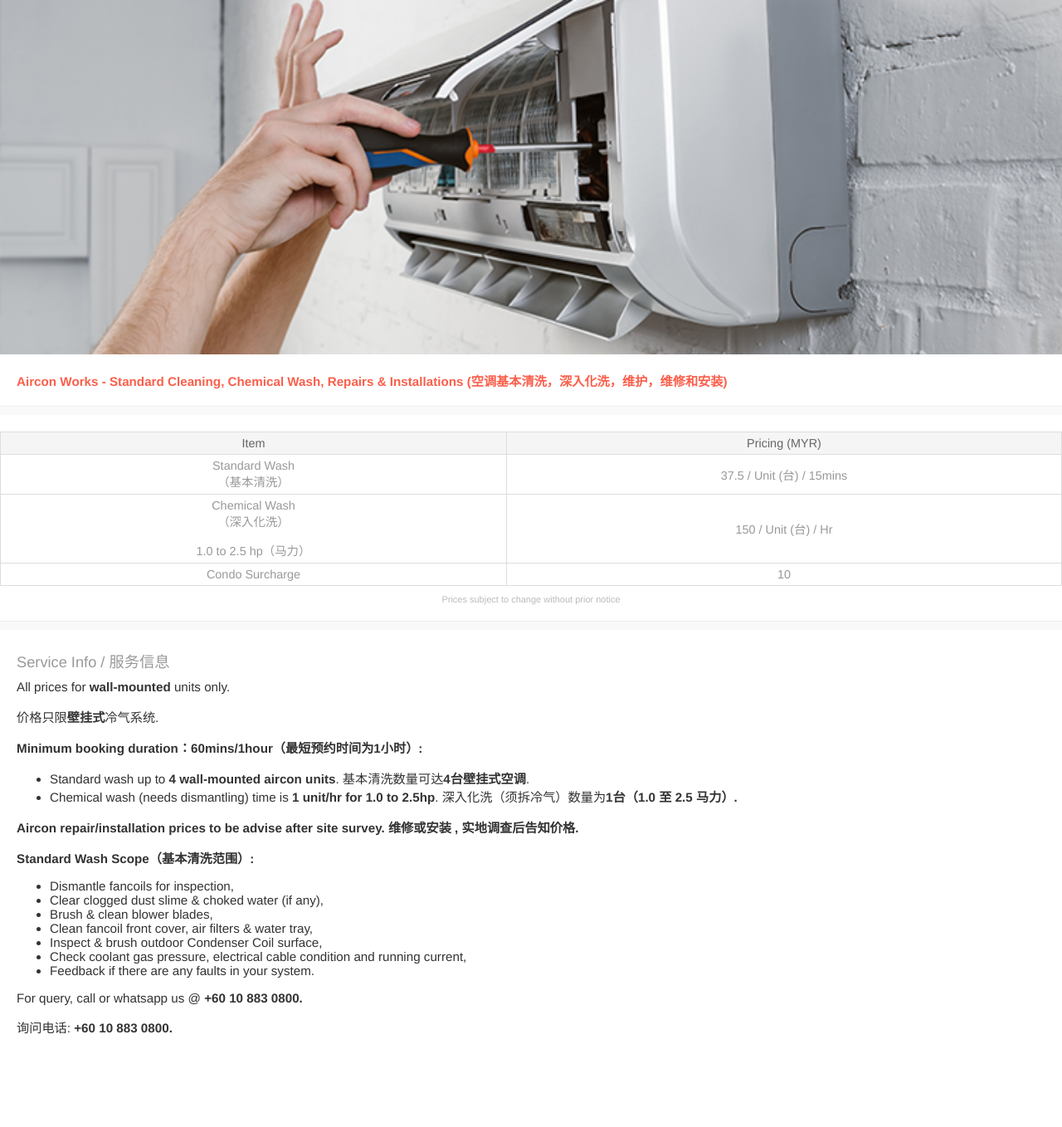
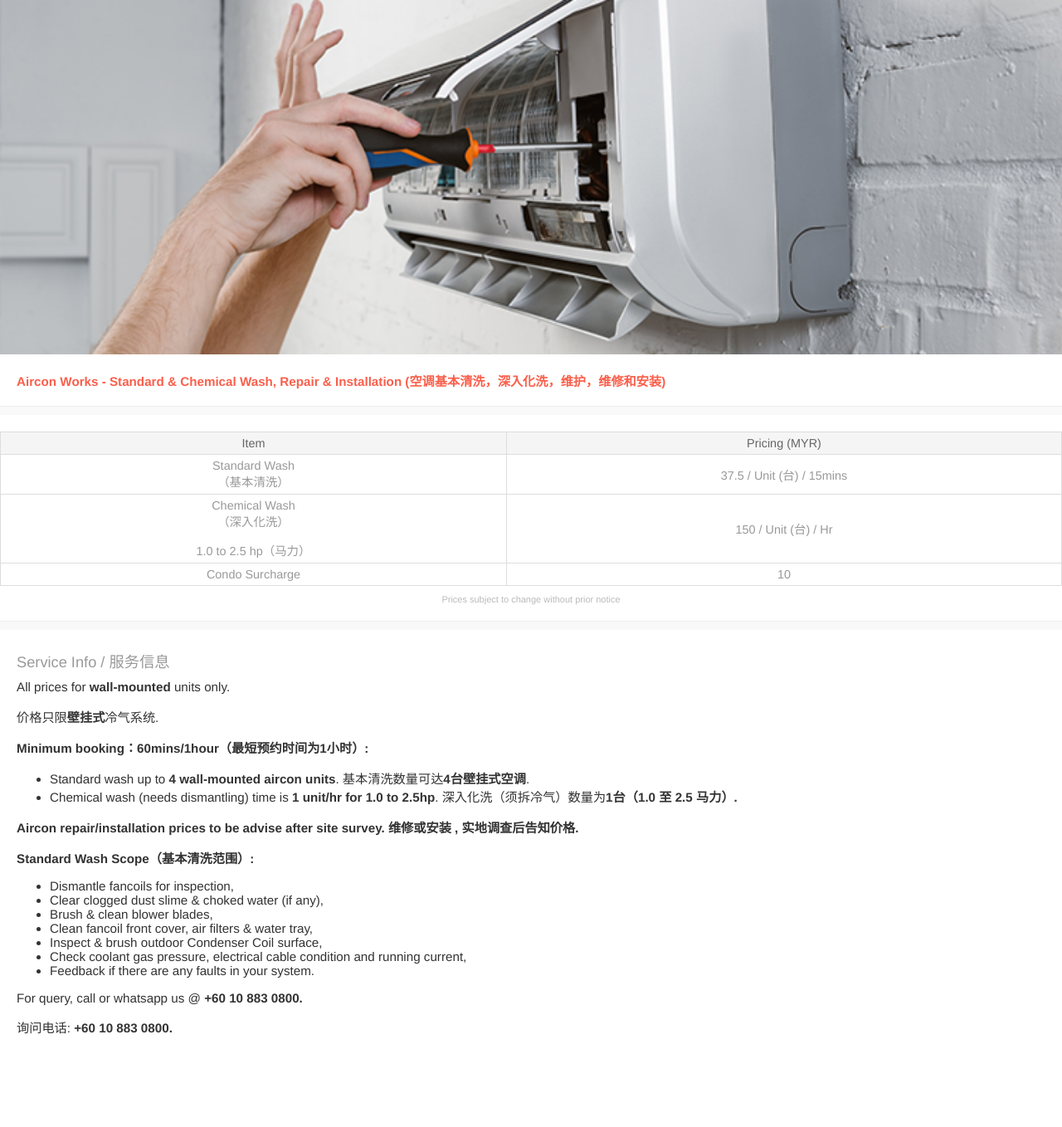
Before and after one commit to blooms-singapore/pages, a Jekyll site: the page built from en/services/myr/aircon.html, in a window 1280 px wide. Shown: the whole page at 83% size. Built offline with Jekyll 4.4.1, drawn with Linux system fonts in a browser that asks for light colours.

Commit message:
Update aircon.html

```diff
--- a/en/services/myr/aircon.html
+++ b/en/services/myr/aircon.html
@@ -1,5 +1,5 @@
 ---
-subtitle: Aircon Works - Standard Cleaning, Chemical Wash, Repairs & Installations (空调基本清洗，深入化洗，维护，维修和安装)
+subtitle: Aircon Works - Standard & Chemical Wash, Repair & Installation (空调基本清洗，深入化洗，维护，维修和安装)
 layout: service
 ---
 
@@ -47,7 +47,7 @@ layout: service
         价格只限<strong>壁挂式</strong>冷气系统.
       <p>
         <p>
-    <strong>Minimum booking duration：60mins/1hour（最短预约时间为1小时）:</strong>
+    <strong>Minimum booking：60mins/1hour（最短预约时间为1小时）:</strong>
         <ul>
           <li>Standard wash up to <strong>4 wall-mounted aircon units</strong>. 基本清洗数量可达<strong>4台壁挂式空调</strong>.</li>
           <li>Chemical wash (needs dismantling) time is <strong>1 unit/hr for 1.0 to 2.5hp</strong>. 深入化洗（须拆冷气）数量为<strong>1台（1.0 至 2.5 马力）.</strong></li>
```
